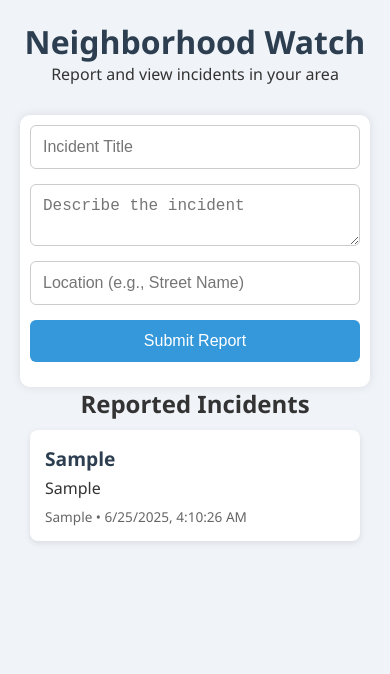
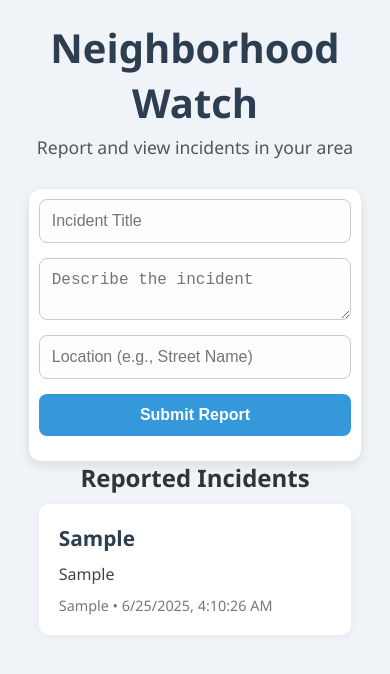
Before and after one commit to Shivam-github12/neighbour, a plain HTML site: page index.html in a window 390 px wide. Both pictures are taken after typing "Sample", "Sample", "Sample" into the empty fields and a click on the button "Submit Report". Drawn offline with Linux system fonts and the light colour scheme.

Commit message:
Initial commit

```diff
--- a/style.css
+++ b/style.css
@@ -4,6 +4,7 @@
   padding: 0;
   box-sizing: border-box;
 }
+
 
 body {
   font-family: 'Segoe UI', Tahoma, Geneva, Verdana, sans-serif;
@@ -12,6 +13,7 @@ body {
   padding: 20px;
 }
 
+
 header {
   text-align: center;
   margin-bottom: 30px;
@@ -19,15 +21,22 @@ header {
 
 header h1 {
   color: #2c3e50;
-  font-size: 2rem;
+  font-size: 2.5rem;
+  margin-bottom: 5px;
 }
+
+header p {
+  font-size: 1.1rem;
+  color: #555;
+}
+
 
 form {
   background: #ffffff;
-  padding: 20px;
+  padding: 25px;
   margin-bottom: 30px;
-  border-radius: 10px;
-  box-shadow: 0 0 10px rgba(0,0,0,0.1);
+  border-radius: 12px;
+  box-shadow: 0 4px 12px rgba(0,0,0,0.1);
   max-width: 600px;
   margin: 0 auto;
 }
@@ -39,9 +48,17 @@ form button {
   width: 100%;
   margin-bottom: 15px;
   padding: 12px;
-  border-radius: 6px;
+  border-radius: 8px;
   border: 1px solid #ccc;
   font-size: 1rem;
+  background: #fdfdfd;
+  transition: border 0.3s ease;
+}
+
+form input:focus,
+form textarea:focus {
+  border-color: #3498db;
+  outline: none;
 }
 
 form button {
@@ -49,44 +66,79 @@ form button {
   color: white;
   border: none;
   cursor: pointer;
-  transition: 0.3s;
+  font-weight: bold;
+  transition: background 0.3s ease;
 }
 
 form button:hover {
   background-color: #2980b9;
 }
 
+
+#searchInput {
+  background-color: #ffffff;
+  border: 1px solid #ccc;
+  padding: 12px 16px;
+  border-radius: 8px;
+  width: 80%;
+  max-width: 600px;
+  font-size: 1rem;
+  box-shadow: 0 2px 5px rgba(0,0,0,0.05);
+  transition: all 0.3s ease;
+}
+
+#searchInput:focus {
+  border-color: #3498db;
+  outline: none;
+}
+
+
 #reportList {
   max-width: 800px;
   margin: 0 auto;
 }
 
+
 .report-item {
   background: #fff;
-  padding: 15px;
-  border-radius: 8px;
-  margin-bottom: 15px;
-  box-shadow: 0 2px 6px rgba(0,0,0,0.1);
+  padding: 20px;
+  border-radius: 10px;
+  margin-bottom: 20px;
+  box-shadow: 0 2px 10px rgba(0,0,0,0.05);
+  transition: transform 0.2s ease;
+}
+
+.report-item:hover {
+  transform: translateY(-2px);
 }
 
 .report-item strong {
-  font-size: 1.2rem;
+  font-size: 1.3rem;
   color: #2c3e50;
 }
 
 .report-item p {
-  margin-top: 5px;
+  margin-top: 10px;
+  font-size: 1rem;
+  line-height: 1.5;
+  color: #444;
 }
 
 .report-item small {
   display: block;
-  margin-top: 8px;
-  color: #666;
-  font-size: 0.85rem;
+  margin-top: 10px;
+  color: #777;
+  font-size: 0.9rem;
 }
 
+
 @media (max-width: 600px) {
-  form, #reportList {
+  form, #reportList, #searchInput {
+    width: 95%;
     padding: 10px;
   }
+
+  #searchInput {
+    font-size: 0.95rem;
+  }
 }
```
